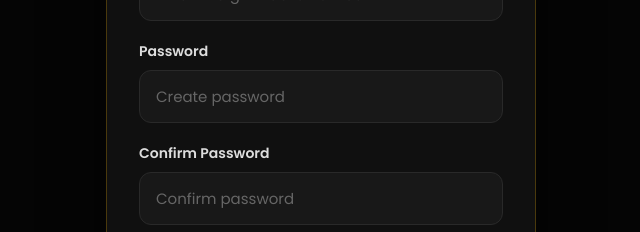
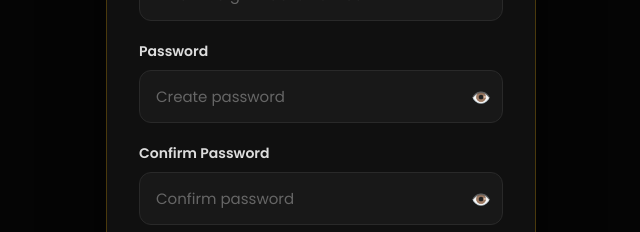
Before and after one commit to tanmay2347/winarena-app-frontend, a React (Vite) app: page /register in a window 1280 px wide. Shown: the part 568-800 px from the top of the page, without its empty margins (319-959 px from the left). Built offline with nearby package versions, Linux system fonts and the light colour scheme.

Commit message:
update earning app code

```diff
--- a/src/pages/Auth/Login.jsx
+++ b/src/pages/Auth/Login.jsx
@@ -5,6 +5,7 @@ export default function Login() {
   const navigate = useNavigate();
   const [email, setEmail] = useState("");
   const [password, setPassword] = useState("");
+  const [showPassword, setShowPassword] = useState(false); // 🟢 Toggle state for password visibility
 
   // 🌐 Naya Render backend URL set kar diya hai
   const API_URL = "https://winarena-app-backend-gfxt.onrender.com";
@@ -35,7 +36,7 @@ export default function Login() {
         localStorage.setItem("isLoggedIn", "true");
         localStorage.removeItem("isAdmin");
 
-        // 💰 Backend / MongoDB se mila hua real wallet balance save karna
+        // 💰 Backend / MongoDB से mila hua real wallet balance save karna
         localStorage.setItem("walletBalance", foundUser.walletBalance || "0.00");
         localStorage.setItem("user", JSON.stringify(foundUser));
         localStorage.setItem("userName", foundUser.name);
@@ -115,14 +116,22 @@ export default function Login() {
 
         <div>
           <label style={{ display: "block", fontSize: "11px", color: "#9ca3af", marginBottom: "4px", fontWeight: "700" }}>Password</label>
+          <div style={{ position: "relative" }}>
             <input
-            type="password"
+              type={showPassword ? "text" : "password"}
               value={password}
               onChange={(e) => setPassword(e.target.value)}
               placeholder="Enter password"
               required
-            style={{ width: "100%", padding: "12px", borderRadius: "8px", background: "#1e1b4b", color: "#fff", border: "1px solid rgba(255,255,255,0.2)", boxSizing: "border-box" }}
+              style={{ width: "100%", padding: "12px 40px 12px 12px", borderRadius: "8px", background: "#1e1b4b", color: "#fff", border: "1px solid rgba(255,255,255,0.2)", boxSizing: "border-box" }}
             />
+            <span
+              onClick={() => setShowPassword(!showPassword)}
+              style={{ position: "absolute", right: "12px", top: "50%", transform: "translateY(-50%)", cursor: "pointer", fontSize: "16px", color: "#9ca3af" }}
+            >
+              {showPassword ? "🙈" : "👁️"}
+            </span>
+          </div>
         </div>
 
         <button
--- a/src/pages/Auth/Register.jsx
+++ b/src/pages/Auth/Register.jsx
@@ -9,6 +9,10 @@ export default function Register() {
   const [mobile, setMobile] = useState("");
   const [password, setPassword] = useState("");
   const [confirmPassword, setConfirmPassword] = useState("");
+
+  // 🟢 Toggle states for password visibility
+  const [showPassword, setShowPassword] = useState(false);
+  const [showConfirmPassword, setShowConfirmPassword] = useState(false);
 
   // 🌐 Naya Render backend URL set kar diya hai
   const API_URL = "https://winarena-app-backend-gfxt.onrender.com";
@@ -137,24 +141,42 @@ export default function Register() {
 
           <div className="input-group">
             <label>Password</label>
+            <div style={{ position: "relative" }}>
               <input
-              type="password"
+                type={showPassword ? "text" : "password"}
                 placeholder="Create password"
                 value={password}
                 onChange={(e) => setPassword(e.target.value)}
                 required
+                style={{ width: "100%", paddingRight: "40px", boxSizing: "border-box" }}
               />
+              <span
+                onClick={() => setShowPassword(!showPassword)}
+                style={{ position: "absolute", right: "12px", top: "50%", transform: "translateY(-50%)", cursor: "pointer", fontSize: "16px", color: "#9ca3af" }}
+              >
+                {showPassword ? "🙈" : "👁️"}
+              </span>
+            </div>
           </div>
 
           <div className="input-group">
             <label>Confirm Password</label>
+            <div style={{ position: "relative" }}>
               <input
-              type="password"
+                type={showConfirmPassword ? "text" : "password"}
                 placeholder="Confirm password"
                 value={confirmPassword}
                 onChange={(e) => setConfirmPassword(e.target.value)}
                 required
+                style={{ width: "100%", paddingRight: "40px", boxSizing: "border-box" }}
               />
+              <span
+                onClick={() => setShowConfirmPassword(!showConfirmPassword)}
+                style={{ position: "absolute", right: "12px", top: "50%", transform: "translateY(-50%)", cursor: "pointer", fontSize: "16px", color: "#9ca3af" }}
+              >
+                {showConfirmPassword ? "🙈" : "👁️"}
+              </span>
+            </div>
           </div>
 
           <button type="submit" className="login-button">
--- a/src/pages/GameDetail.jsx
+++ b/src/pages/GameDetail.jsx
@@ -7,7 +7,7 @@ export default function GameDetail() {
   const [tournaments, setTournaments] = useState([]);
   const [timeLeft, setTimeLeft] = useState({});
 
-  const API_URL = "https://winarena-app-backend-gfxt.onrender.com";
+  const API_URL = "https://winarena-backend-1.onrender.com";
   const userEmail = localStorage.getItem("userEmail") || "";
   const userName = localStorage.getItem("userName") || "";
 
--- a/src/pages/Leaderboard.jsx
+++ b/src/pages/Leaderboard.jsx
@@ -7,7 +7,7 @@ export default function Leaderboard() {
   const [topUsers, setTopUsers] = useState([]);
 
   // 🟢 Live Backend URL Constant
-  const API_URL = "https://winarena-app-backend-gfxt.onrender.com";
+  const API_URL = "https://winarena-backend-1.onrender.com";
 
   useEffect(() => {
     const fetchRealUsersLeaderboard = async () => {
--- a/src/pages/Ludo.jsx
+++ b/src/pages/Ludo.jsx
@@ -2,7 +2,7 @@ import { useState, useEffect } from "react";
 import { useNavigate } from "react-router-dom";
 import { io } from "socket.io-client";
 
-const SOCKET_URL = "https://winarena-app-backend-gfxt.onrender.com";
+const SOCKET_URL = "https://winarena-backend-1.onrender.com";
 
 export default function Ludo() {
   const navigate = useNavigate();
--- a/src/pages/Profile.jsx
+++ b/src/pages/Profile.jsx
@@ -34,7 +34,7 @@ export default function Profile() {
         const fetchUserProfile = async () => {
             try {
                 const storedEmail = localStorage.getItem('userEmail') || "paras@gmail.com";
-                const response = await axios.get(`https://winarena-app-backend-gfxt.onrender.com/api/user/profile?email=${storedEmail}`);
+                const response = await axios.get(`https://winarena-backend-1.onrender.com/api/user/profile?email=${storedEmail}`);
 
                 // LocalStorage se latest wallet balance check karein
                 const localBalance = parseFloat(localStorage.getItem("walletBalance") || "0");
@@ -69,7 +69,7 @@ export default function Profile() {
     const handleSaveProfile = async (e) => {
         e.preventDefault();
         try {
-            await axios.post('https://winarena-app-backend-gfxt.onrender.com/api/user/register', {
+            await axios.post('https://winarena-backend-1.onrender.com/api/user/register', {
                 name: tempName,
                 email: tempEmail,
                 mobile: tempMobile
--- a/src/pages/Snake.jsx
+++ b/src/pages/Snake.jsx
@@ -2,7 +2,7 @@ import { useState, useEffect } from "react";
 import { useNavigate } from "react-router-dom";
 import { io } from "socket.io-client";
 
-const SOCKET_URL = "https://winarena-app-backend-gfxt.onrender.com";
+const SOCKET_URL = "https://winarena-backend-1.onrender.com";
 
 export default function Snake() {
   const navigate = useNavigate();
--- a/src/pages/TournamentDetail.jsx
+++ b/src/pages/TournamentDetail.jsx
@@ -11,7 +11,7 @@ export default function TournamentDetail() {
   const [gameUsername, setGameUsername] = useState("");
 
   // 🟢 Live Backend URL Constant
-  const API_URL = "https://winarena-app-backend-gfxt.onrender.com";
+  const API_URL = "https://winarena-backend-1.onrender.com";
   const userEmail = localStorage.getItem("userEmail") || "user@winarena.com";
   const userName = localStorage.getItem("userName") || "Player";
 
--- a/src/pages/Tournaments.jsx
+++ b/src/pages/Tournaments.jsx
@@ -6,7 +6,7 @@ export default function Tournaments() {
   const [joinedTournaments, setJoinedTournaments] = useState([]);
 
   // 🟢 Live Backend URL Constant
-  const API_URL = "https://winarena-app-backend-gfxt.onrender.com";
+  const API_URL = "https://winarena-backend-1.onrender.com";
 
   // Function to fetch and filter joined tournaments
   const fetchJoinedTournaments = () => {
```
Lines whose indentation alone changed are shown as unchanged.
